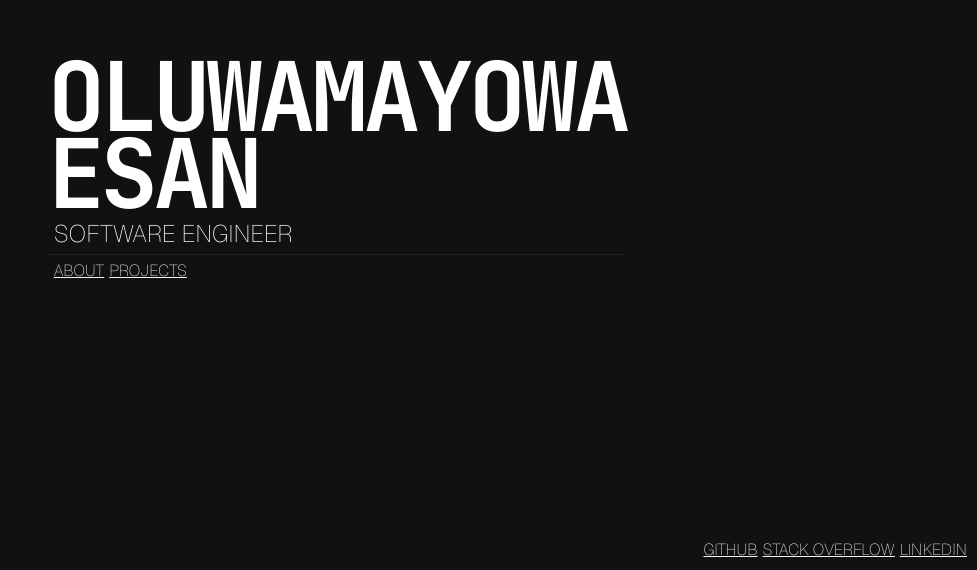
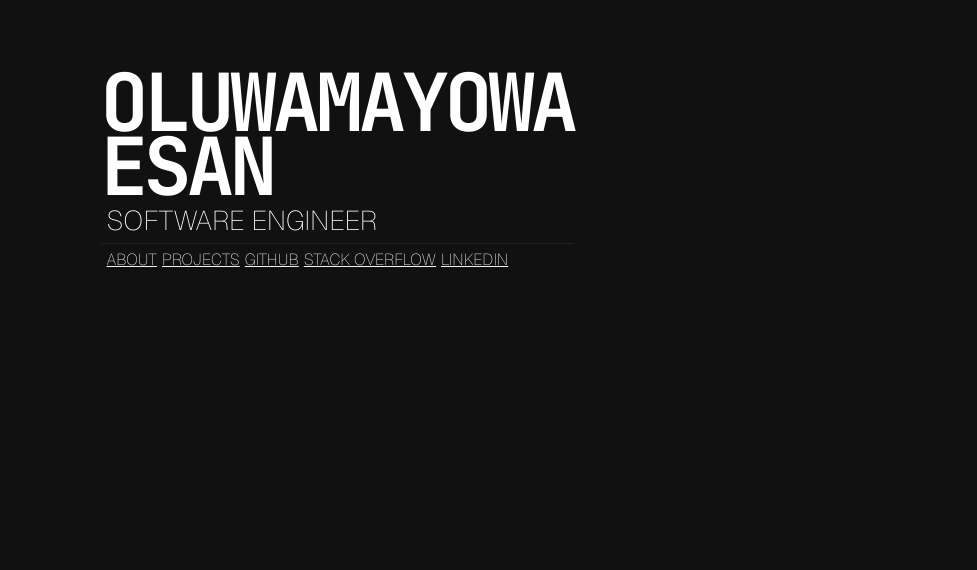
Before and after one commit to battlesquid/battlesquid.github.io, a plain HTML site: page index.html in a window 1280 px wide. Shown: the part 230-800 px from the top of the page, without its empty margins (303-1280 px from the left). Drawn offline with nearby package versions, Linux system fonts and the light colour scheme; no server answers.

Commit message:
feat: updates

```diff
--- a/css/style.css
+++ b/css/style.css
@@ -45,13 +45,12 @@ a:hover {
 }
 
 #bio {
-  font-size: 1.5rem;
+  font-size: calc(0.5rem + 1.5vw);
   text-transform: uppercase;
   font-weight: lighter;
   margin-left: 6px;
 }
 
-#link-navigation,
 #page-navigation {
   display: flex;
   gap: 5px;
@@ -86,7 +85,7 @@ a:hover {
 }
 
 #title {
-  font-size: 6rem;
+  font-size: calc(1rem + 5vw);
   letter-spacing: -5px;
 }
 
--- a/index.html
+++ b/index.html
@@ -27,15 +27,12 @@
             <nav id="page-navigation" class="geist uppercase">
                 <a href="#">About </a>
                 <a href="https://github.com/battlesquid?tab=repositories">Projects</a>
+                <a href="https://github.com/battlesquid" target="_blank">Github</a>
+                <a href="https://stackoverflow.com/users/13832076/battlesqui-d" target="_blank">Stack Overflow</a>
+                <a href="https://linkedin.com/in/oluwamayowa-esan-876414269" target="_blank">LinkedIn</a>
             </nav>
         </div>
     </div>
-
-    <nav id="link-navigation" class="geist uppercase">
-        <a href="https://github.com/battlesquid" target="_blank">Github</a>
-        <a href="https://stackoverflow.com/users/13832076/battlesqui-d" target="_blank">Stack Overflow</a>
-        <a href="https://linkedin.com/in/oluwamayowa-esan-876414269" target="_blank">LinkedIn</a>
-    </nav>
 
     <script defer src="js/script.js"></script>
 </body>
--- a/js/script.js
+++ b/js/script.js
@@ -17,21 +17,26 @@ const fetchBio = async () => {
     }
 }
 
-const scrambleText = (text) => {
-    return [...text].map(() => String.fromCharCode(48 + Math.floor(Math.random() * 50))).join("");
+const scrambleText = (text, len = 0) => {
+    const prefix = text.substring(0, len);
+    const rest = text.substring(len, text.length);
+    const scrambled = [...rest].map(() => String.fromCharCode(48 + Math.floor(Math.random() * 50))).join("");
+    return `${prefix}${scrambled}`;
 }
 
+const sleep = async (ms) => new Promise((resolve) => setTimeout(() => resolve(), ms));
+
 const load = async () => {
-    const interval = setInterval(() => {
-        const text = scrambleText("00000000000");
-        bioElement.textContent = text;
+    const loadInterval = setInterval(() => {
+        bioElement.textContent = scrambleText("00000000000");
     }, 100);
 
     const bio = await fetchBio();
-    setTimeout(() => {
-        clearInterval(interval);
-        bioElement.textContent = bio;
-    }, 1000);
+    clearInterval(loadInterval);
+    for (let i = 1; i < bio.length + 1; i++) {
+        bioElement.textContent = scrambleText(bio, i);
+        await sleep(75);
+    }
 }
 
 load();
```
